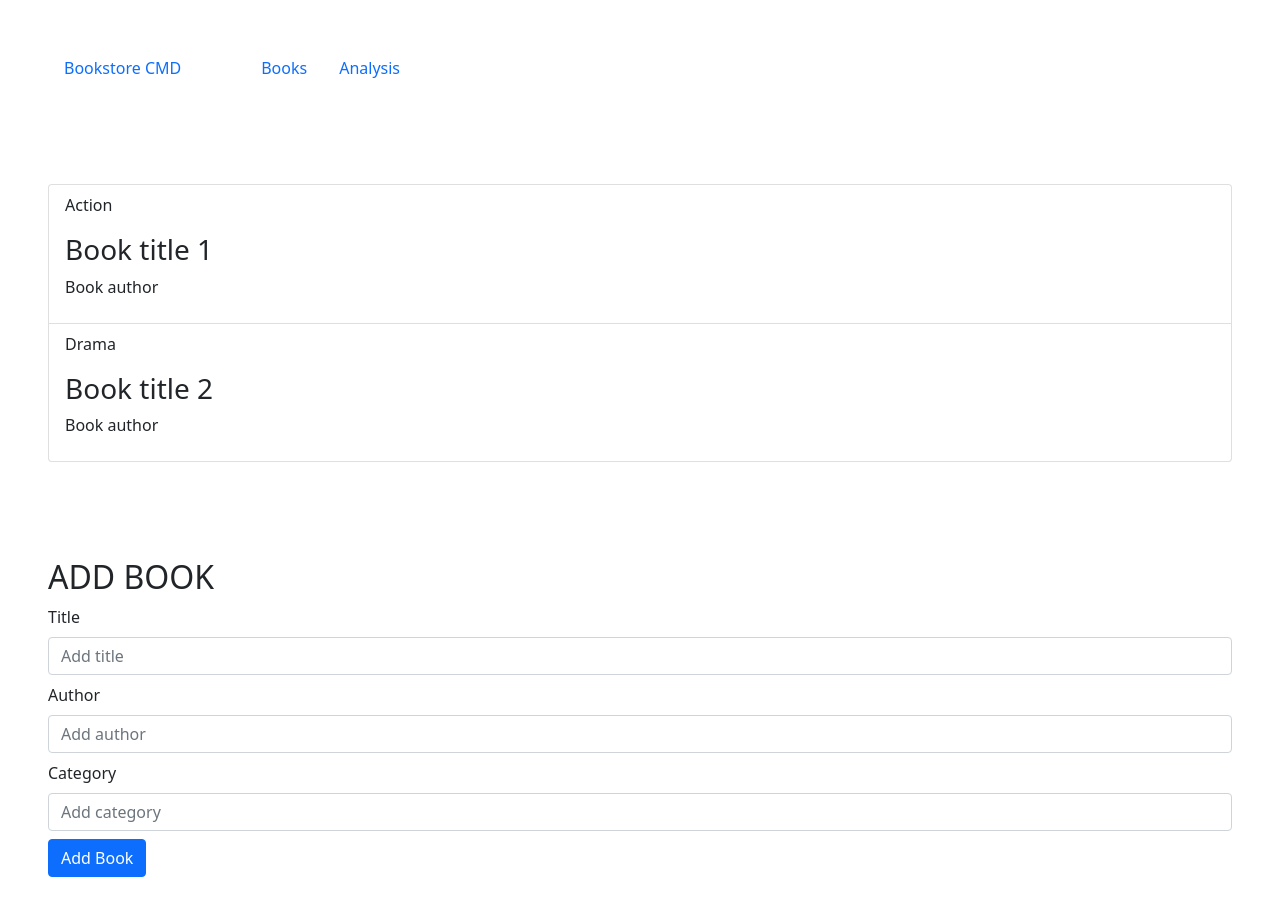
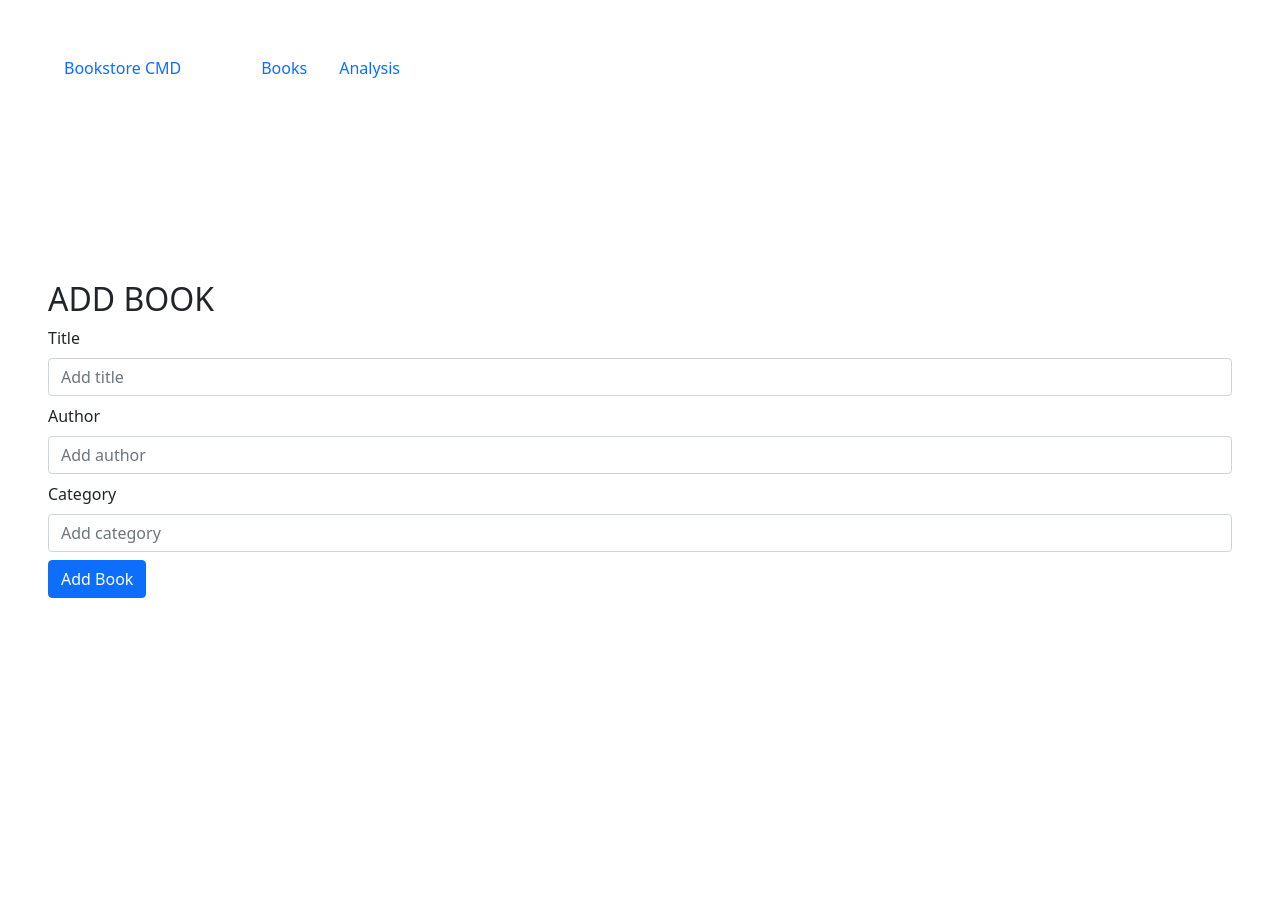
Before and after one commit to leopiresgoss/bookstore-firebase, a React (Create React App) app: page /#/ in a window 1280 px wide. Shown: the top 916 px of the page. After the commit the page ends 800 px from the top, so only its background shows below. Built offline with nearby package versions, Linux system fonts and the light colour scheme.

Commit message:
Add Bookstore reducer

```diff
--- a/package.json
+++ b/package.json
@@ -3,6 +3,7 @@
   "version": "0.1.0",
   "private": true,
   "dependencies": {
+    "@reduxjs/toolkit": "^1.8.1",
     "@testing-library/jest-dom": "^5.16.4",
     "@testing-library/react": "^12.1.4",
     "@testing-library/user-event": "^13.5.0",
@@ -10,8 +11,10 @@
     "react": "^18.0.0",
     "react-bootstrap": "^2.2.3",
     "react-dom": "^18.0.0",
+    "react-redux": "^7.2.8",
     "react-router-dom": "^6.3.0",
     "react-scripts": "5.0.0",
+    "redux": "^4.1.2",
     "web-vitals": "^2.1.4"
   },
   "scripts": {
--- a/src/components/Bookstore/AddBookForm.js
+++ b/src/components/Bookstore/AddBookForm.js
@@ -1,8 +1,12 @@
 import Form from 'react-bootstrap/Form';
 import Button from 'react-bootstrap/Button';
 import { useState } from 'react';
+import { useDispatch } from 'react-redux';
+import { addBook } from '../../redux/bookstore';
 
 const AddBookForm = () => {
+  const dispatch = useDispatch();
+
   const initalState = {
     title: '',
     author: '',
@@ -18,6 +22,10 @@ const AddBookForm = () => {
 
   const submitForm = (e) => {
     e.preventDefault();
+    dispatch(addBook({
+      ...newBook,
+      id: Date.now().toString(),
+    }));
     setNewBook(initalState);
   };
 
--- a/src/components/Bookstore/Booklist.js
+++ b/src/components/Bookstore/Booklist.js
@@ -1,22 +1,14 @@
+import { useSelector, useDispatch } from 'react-redux';
+import { useEffect } from 'react';
+import { getBooks } from '../../redux/bookstore';
+
 const BookList = () => {
-  const booklist = [
-    {
-      id: 1,
-      title: 'Book title 1',
-      author: 'Book author',
-      category: 'Action',
-      currentChapter: 2,
-      totalChapters: 10,
-    },
-    {
-      id: 2,
-      title: 'Book title 2',
-      author: 'Book author',
-      category: 'Drama',
-      currentChapter: 2,
-      totalChapters: 10,
-    },
-  ];
+  const dispatch = useDispatch();
+  useEffect(() => {
+    dispatch(getBooks());
+  }, []);
+
+  const booklist = useSelector((state) => state);
 
   return (
     <div className="container-fluid p-5">
--- a/src/index.js
+++ b/src/index.js
@@ -1,6 +1,8 @@
 import React from 'react';
 import { createRoot } from 'react-dom/client';
 import { HashRouter } from 'react-router-dom';
+import { Provider } from 'react-redux';
+import store from './redux/configureStore';
 import reportWebVitals from './reportWebVitals';
 import App from './App';
 import 'bootstrap/dist/css/bootstrap.min.css';
@@ -8,7 +10,9 @@ import 'bootstrap/dist/css/bootstrap.min.css';
 createRoot(document.getElementById('root')).render(
   <React.StrictMode>
     <HashRouter>
-      <App />
+      <Provider store={store}>
+        <App />
+      </Provider>
     </HashRouter>
   </React.StrictMode>,
 );
--- /dev/null
+++ b/src/redux/bookstore/index.js
@@ -0,0 +1,29 @@
+const initialState = [];
+
+// Actions
+const GET_BOOKS = 'GET_BOOKS';
+const ADD_BOOK = 'ADD_BOOK';
+
+// Reducer
+export default function reducer(state = initialState, action) {
+  switch (action.type) {
+    case GET_BOOKS:
+      return state;
+    case ADD_BOOK:
+      return [
+        ...state,
+        action.payload,
+      ];
+    default: return state;
+  }
+}
+
+// Action Creators
+export const getBooks = () => ({
+  type: GET_BOOKS,
+});
+
+export const addBook = (book) => ({
+  type: ADD_BOOK,
+  payload: book,
+});
--- /dev/null
+++ b/src/redux/configureStore.js
@@ -0,0 +1,6 @@
+import { createStore } from 'redux';
+import books from './bookstore/index';
+
+const store = createStore(books);
+
+export default store;
```
Also changed, not shown: 1 other file (tests, documents, lock files or other folders).
